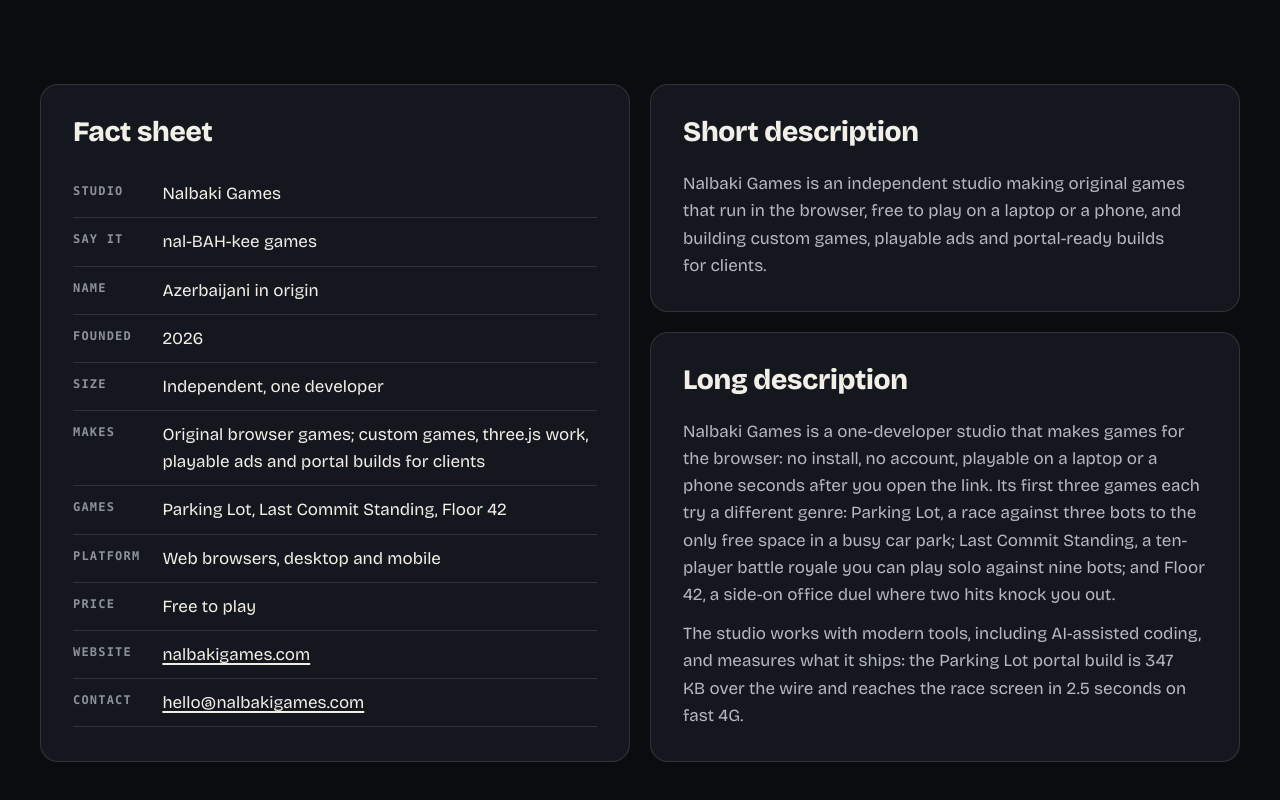
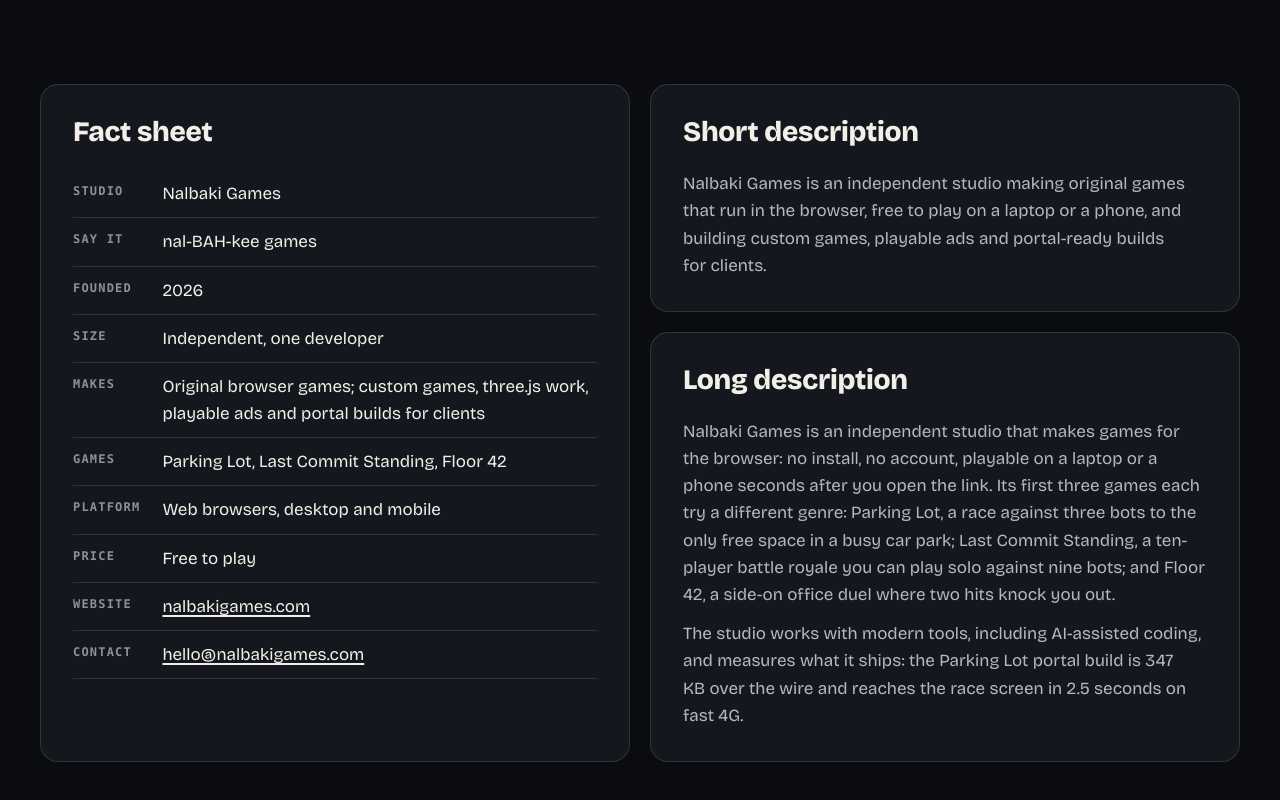
Before and after one commit to hacagahasanli/merge-conflict, a plain HTML site: page press.html in a window 1280 px wide. Shown: the part 422-1222 px from the top of the page. Drawn offline with Linux system fonts and the light colour scheme.

Commit message:
About and press: drop the name-origin and one-developer lines

```diff
--- a/press.html
+++ b/press.html
@@ -75,7 +75,6 @@
             <dl class="facts-list">
               <dt>Studio</dt><dd>Nalbaki Games</dd>
               <dt>Say it</dt><dd>nal-BAH-kee games</dd>
-              <dt>Name</dt><dd>Azerbaijani in origin</dd>
               <dt>Founded</dt><dd>2026</dd>
               <dt>Size</dt><dd>Independent, one developer</dd>
               <dt>Makes</dt><dd>Original browser games; custom games, three.js work, playable ads and portal builds for clients</dd>
@@ -93,7 +92,7 @@
             </div>
             <div class="copybox">
               <h2 class="h3-like">Long description</h2>
-              <p>Nalbaki Games is a one-developer studio that makes games for the browser: no install, no account, playable on a laptop or a phone seconds after you open the link. Its first three games each try a different genre: Parking Lot, a race against three bots to the only free space in a busy car park; Last Commit Standing, a ten-player battle royale you can play solo against nine bots; and Floor 42, a side-on office duel where two hits knock you out.</p>
+              <p>Nalbaki Games is an independent studio that makes games for the browser: no install, no account, playable on a laptop or a phone seconds after you open the link. Its first three games each try a different genre: Parking Lot, a race against three bots to the only free space in a busy car park; Last Commit Standing, a ten-player battle royale you can play solo against nine bots; and Floor 42, a side-on office duel where two hits knock you out.</p>
               <p>The studio works with modern tools, including AI-assisted coding, and measures what it ships: the Parking Lot portal build is 347 KB over the wire and reaches the race screen in 2.5 seconds on fast 4G.</p>
             </div>
           </div>
```
Also changed, not shown: about.html (+3 -3 lines).
